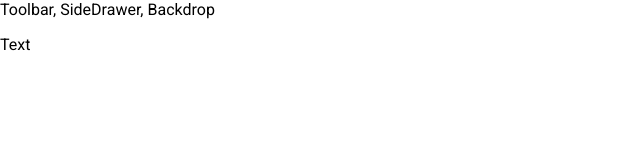
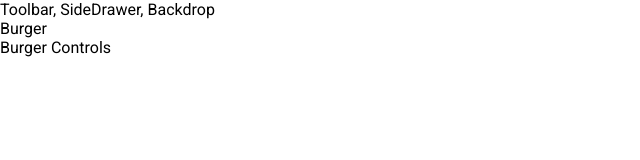
Before and after one commit to faustoazzaretti/burger-builder, a React app: page / in a window 1280 px wide. Shown: the top 160 px of the page, without its empty margins (0-640 px from the left). Built offline with nearby package versions, Linux system fonts and the light colour scheme.

Commit message:
Starting Implementation of The Burger Builder Container

```diff
--- a/src/App.js
+++ b/src/App.js
@@ -1,12 +1,13 @@
 import React, { Component } from 'react'
 import Layout from './components/Layout/Layout';
+import BurgerBuilder from './containers/BurgerBuilder/BurgerBuilder';
 
 class App extends Component {
   render() {
     return (
       <div>
         <Layout>
-          <p>Text</p>
+          <BurgerBuilder />
         </Layout>
       </div>
     )
--- /dev/null
+++ b/src/components/Layout/Layout.css
@@ -0,0 +1,4 @@
+.Content {
+    margin-top: 16px;
+    color: red;
+}
--- a/src/components/Layout/Layout.js
+++ b/src/components/Layout/Layout.js
@@ -1,13 +1,15 @@
+// import 'styles.css';
+import classes from './Layout.css';
 import React from 'react';
 import Aux from '../../hoc/Auxi';
 
 const layout = (props) => (
     <Aux>
         <div>Toolbar, SideDrawer, Backdrop</div>
-        <main>
+        <main className={classes.Content}>
             {props.children}
         </main>
-    </Aux>
+    </Aux >
 );
 
 export default layout;
--- /dev/null
+++ b/src/containers/BurgerBuilder/BurgerBuilder.js
@@ -0,0 +1,15 @@
+import React, { Component } from 'react';
+import Aux from '../../hoc/Auxi';
+
+class BurgerBuilder extends Component {
+    render() {
+        return (
+            <Aux>
+                <div>Burger</div>
+                <div>Burger Controls</div>
+            </Aux>
+        );
+    }
+}
+
+export default BurgerBuilder;
```
